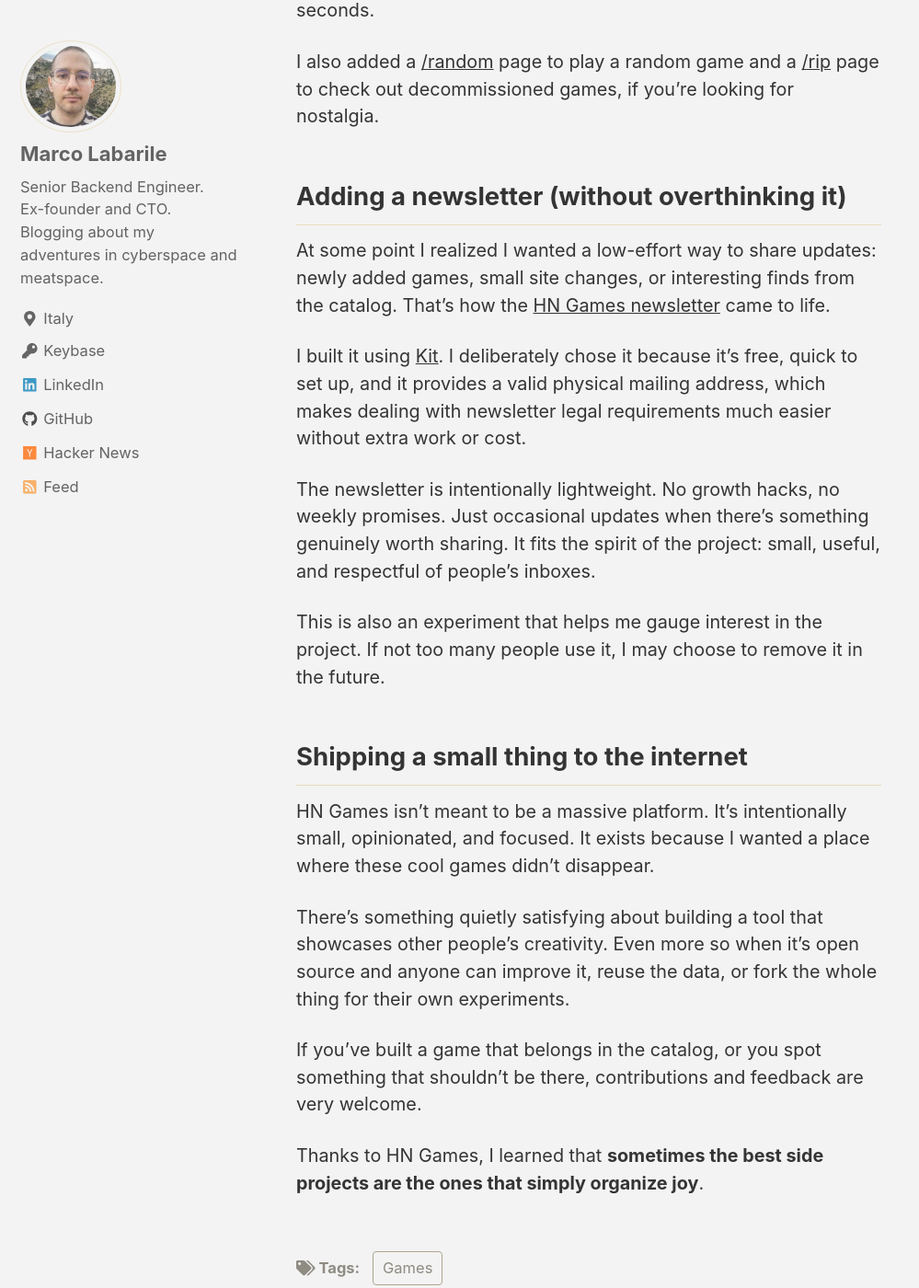
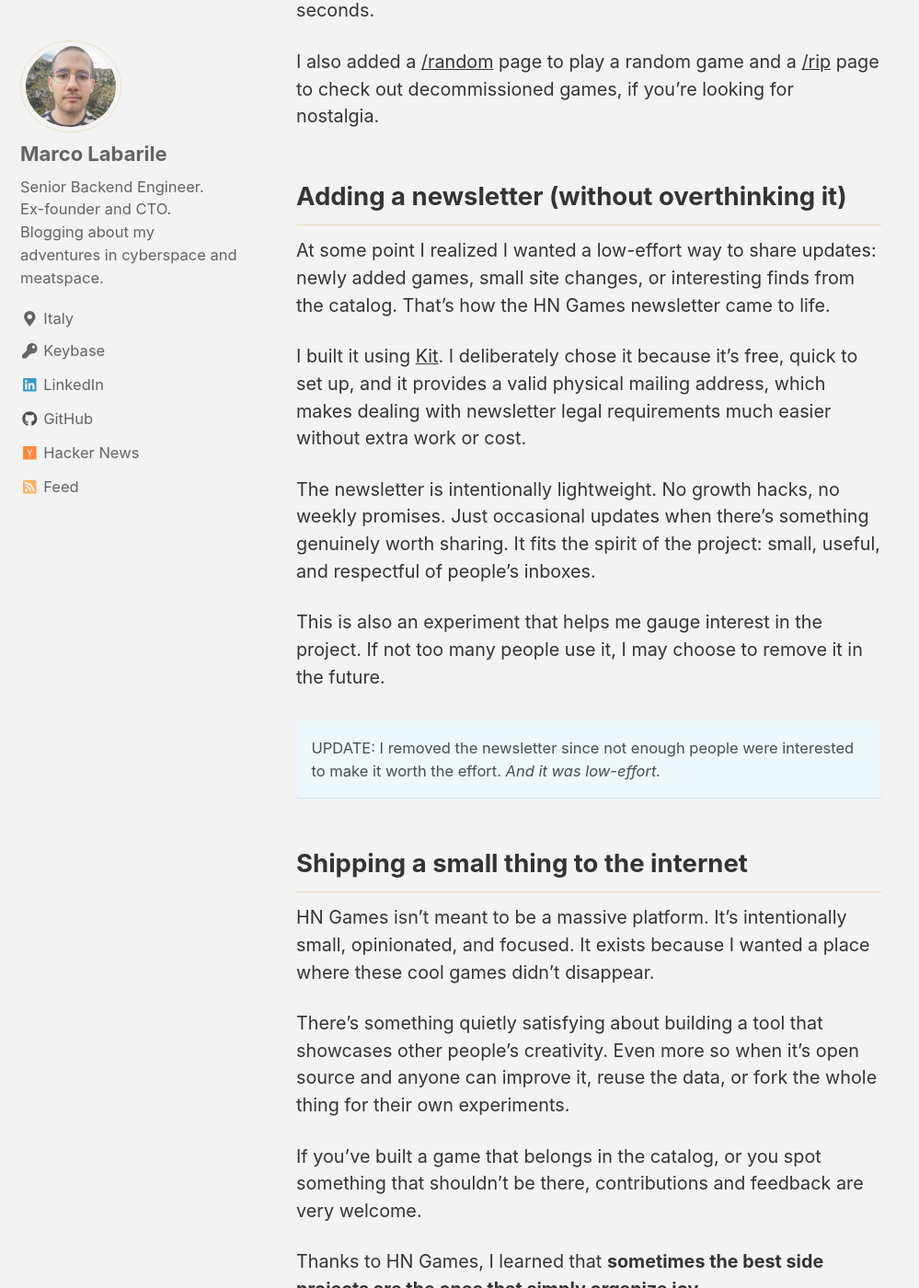
Before and after one commit to labarilem/labarilem.github.io, a Jekyll site: the page built from _posts/2025-12-27-building-hacker-news-games.md, in a window 1280 px wide and 1400 px high, scrolled down 2890 px. Shown: the whole window at 92% size, without its empty margins (0-999 px from the left). Built offline with Jekyll 4.4.1, drawn with Linux system fonts in a browser that asks for light colours; nearby versions of some CDN libraries; comment, search, counter and statistics services are not loaded.

Commit message:
update hn games

```diff
--- a/_posts/2025-12-27-building-hacker-news-games.md
+++ b/_posts/2025-12-27-building-hacker-news-games.md
@@ -11,7 +11,7 @@
 share: false
 ---
 
-A few months back I started thinking about a simple idea: *“Wouldn't it be cool to browse games made by the Hacker News community in one place?”*. So I slowly started building [Hacker News Games](https://hackernews.games/), my latest small corner of the web.
+A few months back I started thinking about a simple idea: *“Wouldn't it be cool to browse games made by the Hacker News community in one place?”*. So I slowly started building [Hacker News Games](https://hn-games.marcolabarile.me/), my latest small corner of the web.
 
 ## A library of tiny worlds
 
@@ -64,17 +64,20 @@
 
 The goal is simple: **make discovery feel lightweight**. You should be able to land on the site, click something weird, and be playing within seconds.
 
-I also added a [/random](https://hackernews.games/random) page to play a random game and a [/rip](https://hackernews.games/rip) page to check out decommissioned games, if you're looking for nostalgia.
+I also added a [/random](https://hn-games.marcolabarile.me/random) page to play a random game and a [/rip](https://hn-games.marcolabarile.me/rip) page to check out decommissioned games, if you're looking for nostalgia.
 
 ## Adding a newsletter (without overthinking it)
 
-At some point I realized I wanted a low-effort way to share updates: newly added games, small site changes, or interesting finds from the catalog. That's how the [HN Games newsletter](https://hackernews.games/newsletter) came to life.
+At some point I realized I wanted a low-effort way to share updates: newly added games, small site changes, or interesting finds from the catalog. That's how the HN Games newsletter came to life.
 
 I built it using [Kit](https://kit.com/). I deliberately chose it because it's free, quick to set up, and it provides a valid physical mailing address, which makes dealing with newsletter legal requirements much easier without extra work or cost.
 
 The newsletter is intentionally lightweight. No growth hacks, no weekly promises. Just occasional updates when there's something genuinely worth sharing. It fits the spirit of the project: small, useful, and respectful of people's inboxes.
 
 This is also an experiment that helps me gauge interest in the project. If not too many people use it, I may choose to remove it in the future.
+
+UPDATE: I removed the newsletter since not enough people were interested to make it worth the effort. _And it was low-effort._
+{: .notice--info}
 
 ## Shipping a small thing to the internet
 
```
Also changed, not shown: _pages/now.md (+1 -1 lines), _pages/projects.md (+1 -1 lines).
